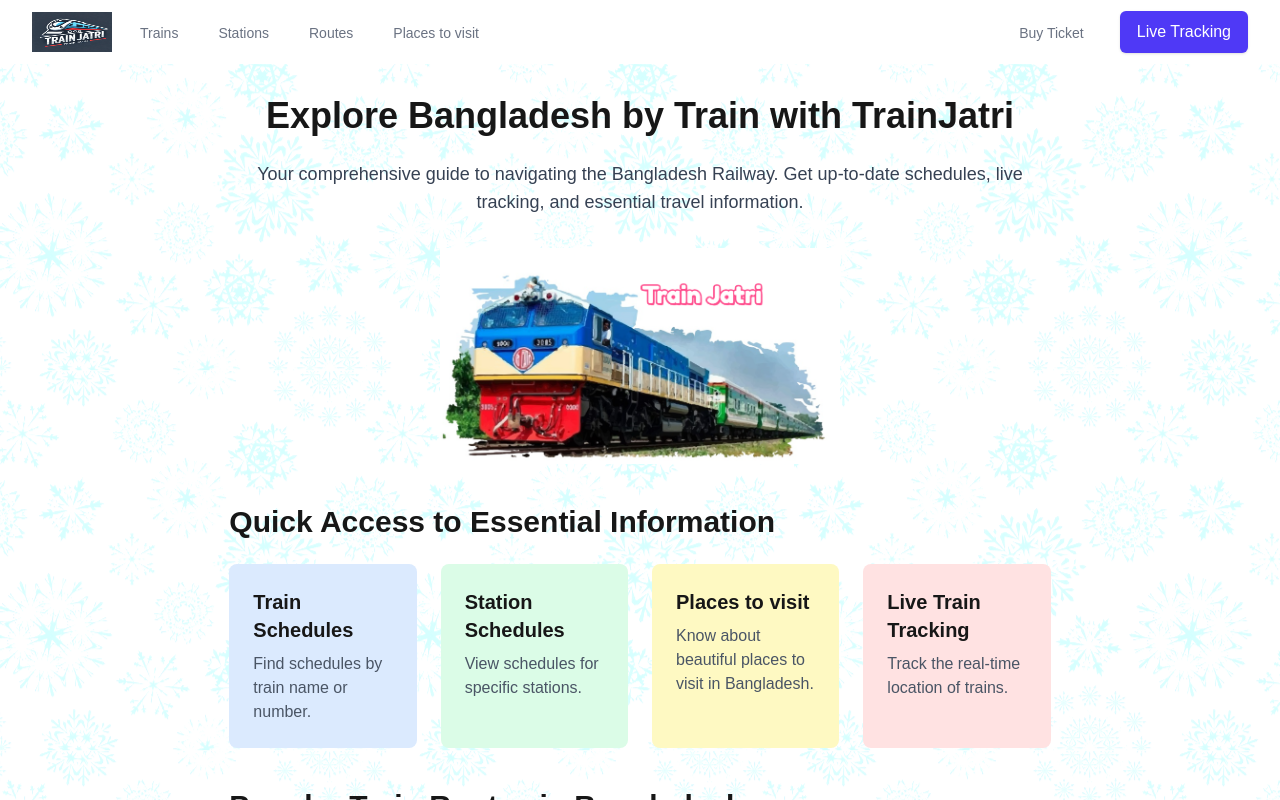
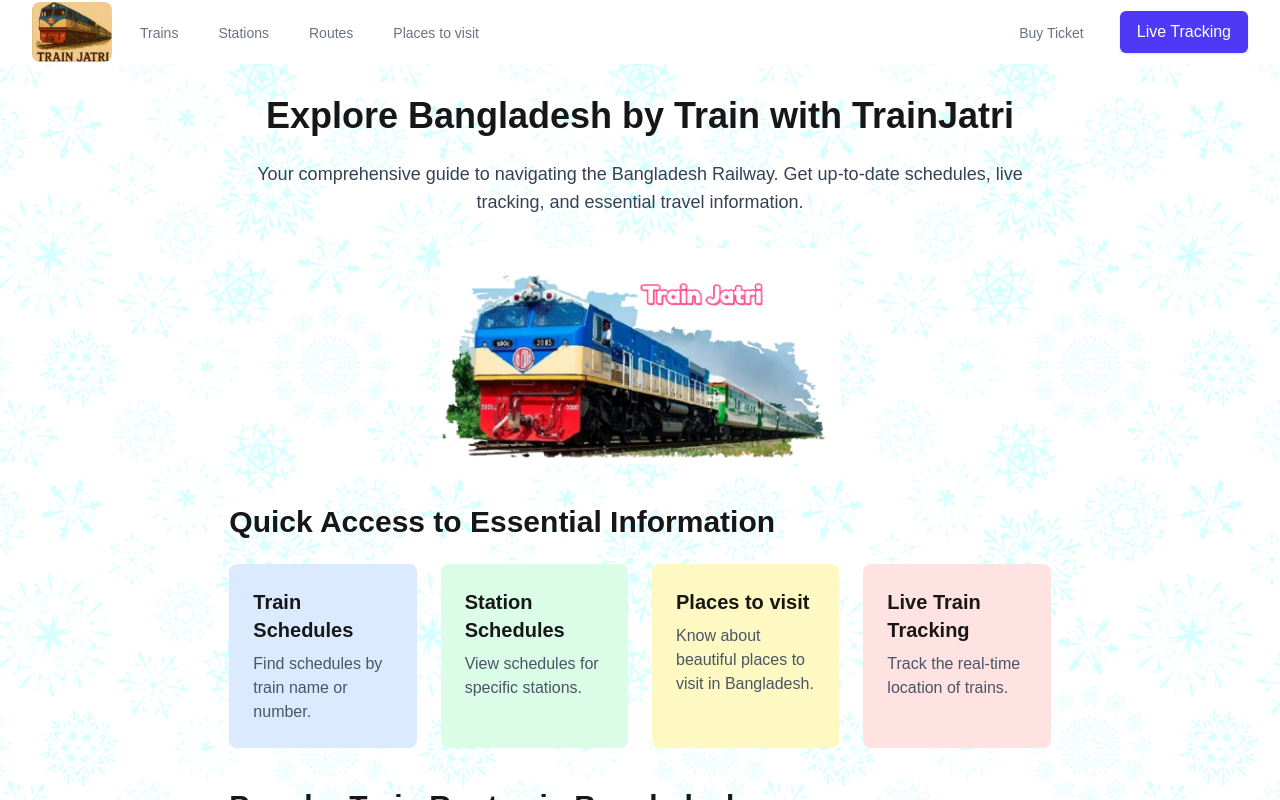
Before and after one commit to mdistiakahmed/train-jatri, a Next.js app: page / in a window 1280 px wide. Shown: the top 800 px of the page. Built offline with nearby package versions, Linux system fonts and the light colour scheme.

Commit message:
update logo

```diff
--- a/components/topbar/Topbar.tsx
+++ b/components/topbar/Topbar.tsx
@@ -24,11 +24,11 @@
             <div className="flex-shrink-0 flex items-center">
               <Link href="/">
                 <Image
-                  src="/train-jatri.jpg"
+                  src="/new_logo.png"
                   alt="Train Jatri Logo"
                   width={80}
                   height={40}
-                  className="w-20 h-10"
+                  className="w-20 h-15 rounded-lg"
                 />
               </Link>
             </div>
```
Also changed, not shown: public/new_logo.png (added).
